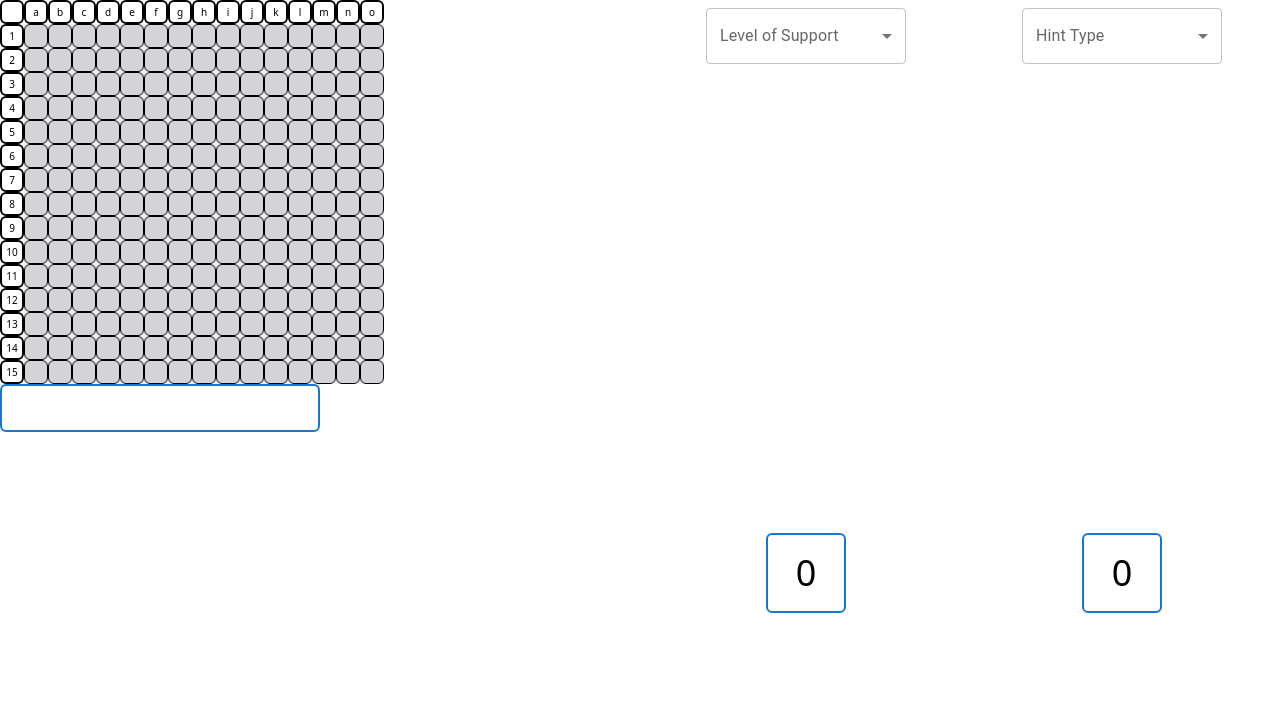
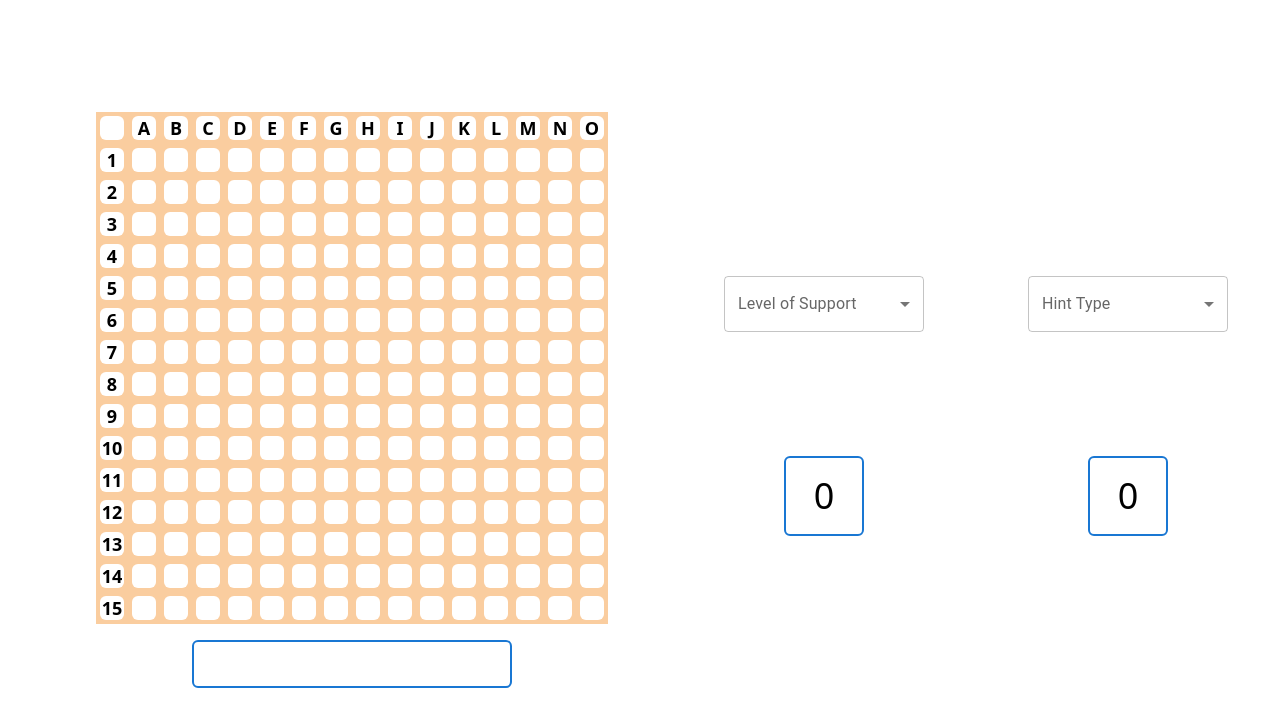
Before and after one commit to turnerian2004/scrabble, a React (Vite) app: page /game in a window 1280 px wide. Shown: the top 726 px of the page. Built offline with nearby package versions, Linux system fonts and the light colour scheme.

Commit message:
feature: style board

```diff
--- a/src/Components/CoordinateTile.tsx
+++ b/src/Components/CoordinateTile.tsx
@@ -10,9 +10,12 @@ export const CoordinateTile: React.FC<CoordinateTileProps> = ({
     return (
         <div
             className={
-                'flex h-6 w-6 items-center justify-center rounded-md border-2 border-black text-center text-[10px]'
-            }>
-            {character}
+                'flex h-8 w-8 items-center justify-center bg-[#facd9f] text-center'
+            }
+            data-testid="coordinate-tile">
+            <div className="flex h-6 w-6 items-center justify-center rounded-md bg-white text-lg font-bold uppercase">
+                {character}
+            </div>
         </div>
     )
 }
--- a/src/Components/CoordinateRow.tsx
+++ b/src/Components/CoordinateTiles.tsx
@@ -1,11 +1,11 @@
 import { CoordinateTile } from './CoordinateTile'
 
-export interface CoordinateRowProps {
+export interface CoordinatesProps {
     coordinates: string[]
     classes?: string
 }
 
-export const CoordinateRow: React.FC<CoordinateRowProps> = ({
+export const CoordinateTiles: React.FC<CoordinatesProps> = ({
     coordinates,
     classes,
 }) => {
--- a/src/Components/GameBoard.tsx
+++ b/src/Components/GameBoard.tsx
@@ -1,6 +1,6 @@
 import React, { useContext } from 'react'
 import { alphabet, yCoordinates } from '../Definitions'
-import { CoordinateRow } from './CoordinateRow'
+import { CoordinateTiles } from './CoordinateTiles'
 import { ScrabbleContext } from '../Context/context'
 
 export const GameBoard: React.FC = () => {
@@ -10,21 +10,21 @@ export const GameBoard: React.FC = () => {
 
     return (
         <div className="flex flex-col">
-            <CoordinateRow
+            <CoordinateTiles
                 coordinates={alphabet}
                 classes="grid grid-cols-16"
             />
             <div className="grid grid-cols-16">
-                <div
-                    className="col-start-1 col-end-1 grid grid-rows-15"
-                    data-testid="small">
-                    <CoordinateRow coordinates={yCoordinates} />
+                <div className="col-start-1 col-end-1 grid grid-rows-15">
+                    <CoordinateTiles coordinates={yCoordinates} />
                 </div>
                 <div
                     className="col-start-2 col-end-17 grid grid-cols-15 justify-center"
-                    data-testid="small">
+                    data-testid="gameboard-tile">
                     {board.map(letterTile => (
-                        <div>{letterTile}</div>
+                        <div className="h-full w-full">
+                            {letterTile}
+                        </div>
                     ))}
                 </div>
             </div>
--- a/src/Components/GameBoardTile.tsx
+++ b/src/Components/GameBoardTile.tsx
@@ -54,26 +54,26 @@ export const GameBoardTile: React.FC<GameBoardTileProps> = ({
         <div
             ref={dropRef}
             className={classNames(
-                'relative flex h-6 w-6 items-center justify-center rounded-md',
-                { 'border border-black bg-zinc-300': !droppedItem },
-                { 'bg-[#facd9f]': !!droppedItem },
+                'rounded-m relative flex h-8 w-8 items-center justify-center bg-[#facd9f]',
                 {
-                    'border-2 border-black outline outline-black':
-                        isOver,
+                    '': isOver,
                 }
-            )}>
+            )}
+            data-testid="gameboard-tile">
+            <div className="flex h-6 w-6 items-center justify-center rounded-md bg-white">
                 {droppedItem ? (
-                <>
-                    <div className="text-base font-bold capitalize">
+                    <div>
+                        <div className="pl-[2px] text-base font-bold capitalize">
                             {droppedItem.character}
+                            <sub className="text-[6px]">
+                                {droppedItem.pointValue}
+                            </sub>
                         </div>
-                    <div className="absolute bottom-0 right-0 text-[6px]">
-                        {droppedItem.pointValue}
                     </div>
-                </>
                 ) : (
                     <div>{letter}</div>
                 )}
             </div>
+        </div>
     )
 }
--- a/src/Components/LetterTile.tsx
+++ b/src/Components/LetterTile.tsx
@@ -29,10 +29,10 @@ export const LetterTile: React.FC<LetterTileProps> = ({
                 'grid h-10 w-10 cursor-pointer grid-rows-5 items-center justify-center rounded-md border-2 border-[#1977d3]',
                 { hidden: isDragging }
             )}>
-            <div className="row-span-3 text-lg font-bold capitalize">
+            <div className="row-span-3 w-full text-center text-lg font-bold capitalize">
                 {character}
             </div>
-            <div className="row-span-2 text-xs font-light">
+            <div className="row-span-2 w-full text-center text-xs font-light">
                 {pointValue}
             </div>
         </div>
--- a/src/Components/LetterTilesDisplay.tsx
+++ b/src/Components/LetterTilesDisplay.tsx
@@ -9,7 +9,9 @@ export const LetterTilesDisplay: React.FC<
     LetterTilesDisplayProps
 > = ({ letterTiles }) => {
     return (
-        <div className="flex h-12 w-80 cursor-pointer items-center justify-around rounded-md border-2 border-[#1977d3]">
+        <div
+            className="flex h-12 w-80 cursor-pointer items-center justify-around rounded-md border-2 border-[#1977d3]"
+            data-testid="letter-tiles-display">
             {letterTiles.map((letterTile, index) => (
                 <LetterTile
                     key={index}
--- a/src/Components/UserSelectMenu.tsx
+++ b/src/Components/UserSelectMenu.tsx
@@ -24,7 +24,7 @@ export const UserSelectMenu: React.FC<UserSelectMenuProps> = ({
 
     return (
         <div>
-            <FormControl sx={{ m: 1, minWidth: 200 }}>
+            <FormControl sx={{ minWidth: 200 }}>
                 <InputLabel id="demo-simple-select-autowidth-label">
                     {title}
                 </InputLabel>
@@ -34,8 +34,7 @@ export const UserSelectMenu: React.FC<UserSelectMenuProps> = ({
                     value={userSelection}
                     onChange={handleChange}
                     autoWidth
-                    label={title}
-                >
+                    label={title}>
                     {options.map((option, i) => (
                         <MenuItem value={option} key={i}>
                             {option}
--- a/src/Pages/GamePage.tsx
+++ b/src/Pages/GamePage.tsx
@@ -17,13 +17,15 @@ export const GamePage = () => {
     const { selectHintType } = useSelectHintType()
 
     return (
-        <div className="grid h-screen grid-cols-2 justify-center gap-4">
-            <div>
-                <GameBoard />
-                <LetterTilesDisplay letterTiles={personLetters} />
+        <div className="grid h-screen grid-cols-2 gap-16">
+            <div className="my-auto grid w-full grid-cols-1 justify-items-end">
+                <div className="flex flex-col items-center gap-4">
+                    <GameBoard />
+                    <LetterTilesDisplay letterTiles={personLetters} />
+                </div>
             </div>
-            <div className="grid w-full grid-rows-3">
-                <div className="flex w-full justify-around">
+            <div className="my-auto grid w-full grid-rows-3 justify-items-start gap-4">
+                <div className="flex h-full w-full items-center justify-around">
                     <UserSelectMenu
                         title="Level of Support"
                         options={hintHelpLevel}
@@ -36,7 +38,7 @@ export const GamePage = () => {
                     />
                 </div>
                 <div></div>
-                <div className="flex w-full justify-around">
+                <div className="flex h-full w-full items-center justify-around">
                     <ScoreDisplay playerScore={state.personScore} />
                     <ScoreDisplay playerScore={state.computerScore} />
                 </div>
--- a/src/Pages/SelectOpponentPage.tsx
+++ b/src/Pages/SelectOpponentPage.tsx
@@ -38,11 +38,11 @@ export const VisitorPage = () => {
 
     return (
         <>
-            <div className="grid h-screen grid-cols-2 justify-center gap-4">
-                <div className="flex items-center justify-center">
+            <div className="grid h-screen grid-cols-2 justify-center gap-16">
+                <div className="flex items-center justify-end">
                     <GameBoard />
                 </div>
-                <div className="flex flex-col items-center justify-center">
+                <div className="items-left flex flex-col justify-center gap-y-4">
                     <UserSelectMenu
                         title="Computer Skill Level"
                         options={computerSkillLevel}
--- a/tailwind.config.js
+++ b/tailwind.config.js
@@ -24,8 +24,8 @@ export default {
                 },
             },
             gridTemplateColumns: {
-                16: 'repeat(16, minmax(0, 1.5rem))',
-                15: 'repeat(15, minmax(0, 1.5rem))',
+                16: 'repeat(16, minmax(0, 1fr))',
+                15: 'repeat(15, minmax(0, 1fr))',
                 footer: '200px minmax(900px, 1fr) 100px',
             },
             gridTemplateRows: {
```
Also changed, not shown: src/Pages/WelcomePage.tsx (+10 -8 lines). Lines whose indentation alone changed are shown as unchanged.
